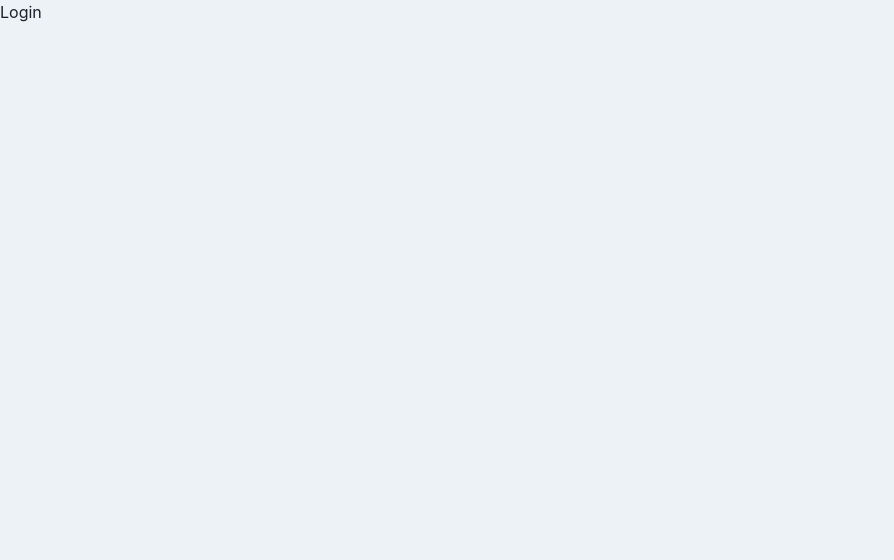
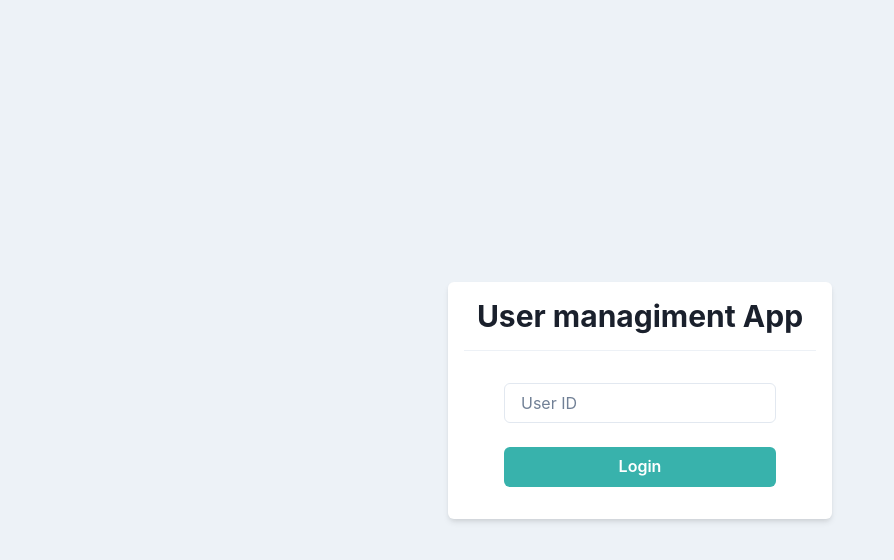
Before and after one commit to Tomoko-hub/user-management-app, a React (Create React App) app: page / in a window 1280 px wide. Shown: the top 560 px of the page, without its empty margins (0-894 px from the left). Built offline with nearby package versions, Linux system fonts and the light colour scheme.

Commit message:
login page's desgin ready

```diff
--- a/src/components/pages/Login.tsx
+++ b/src/components/pages/Login.tsx
@@ -1,7 +1,20 @@
 import { memo,FC } from "react"
+import { Box, Divider, Flex, Heading, Input, Button, Stack } from "@chakra-ui/react";
 
 const Login:FC = memo(()=>{
-    return<p>Login</p>
+    return(
+        <Flex align="center" justify="center" height="100vh">
+            <Box bg="white" w="sm" p={4} borderRadius="md" shadow="md">
+                <Heading as="h1" size="lg" textAlign="center">User managiment App</Heading>
+                <Divider my={4} />
+                <Stack spacing={6} py={4} px={10}>
+                    <Input placeholder="User ID" />
+                    <Button bg="teal.400" color="white" _hover={{opacity: 0.8}}>Login</Button>
+                </Stack>
+            </Box>
+        </Flex>
+
+    )
 })
 
 export default Login;
```
